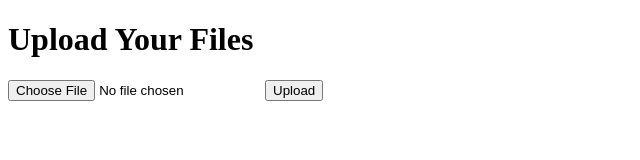
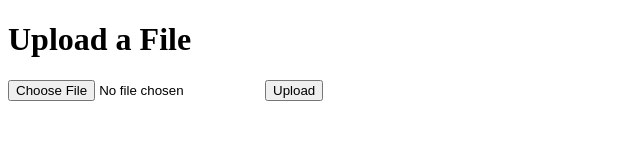
Before and after one commit to gunjan-balpande/webserver, a plain HTML site: page index.html in a window 1280 px wide. Shown: the whole page, without its empty margins (0-640 px from the left). Drawn offline with Linux system fonts and the light colour scheme.

Commit message:
Update index.html

```diff
--- a/index.html
+++ b/index.html
@@ -1,15 +1,18 @@
 <!DOCTYPE html>
 <html lang="en">
 <head>
-  <meta charset="UTF-8">
-  <meta name="viewport" content="width=device-width, initial-scale=1.0">
-  <title>Static Website</title>
+    <meta charset="UTF-8">
+    <meta name="viewport" content="width=device-width, initial-scale=1.0">
+    <title>Simple File Upload</title>
+    <link rel="stylesheet" href="styles.css">
 </head>
 <body>
-  <h1>Upload Your Files</h1>
-  <form action="/upload" method="post" enctype="multipart/form-data">
-    <input type="file" name="file" />
-    <input type="submit" value="Upload" />
-  </form>
+    <div class="container">
+        <h1>Upload a File</h1>
+        <form action="upload.php" method="post" enctype="multipart/form-data">
+            <input type="file" name="file" required />
+            <input type="submit" value="Upload" />
+        </form>
+    </div>
 </body>
 </html>
```
